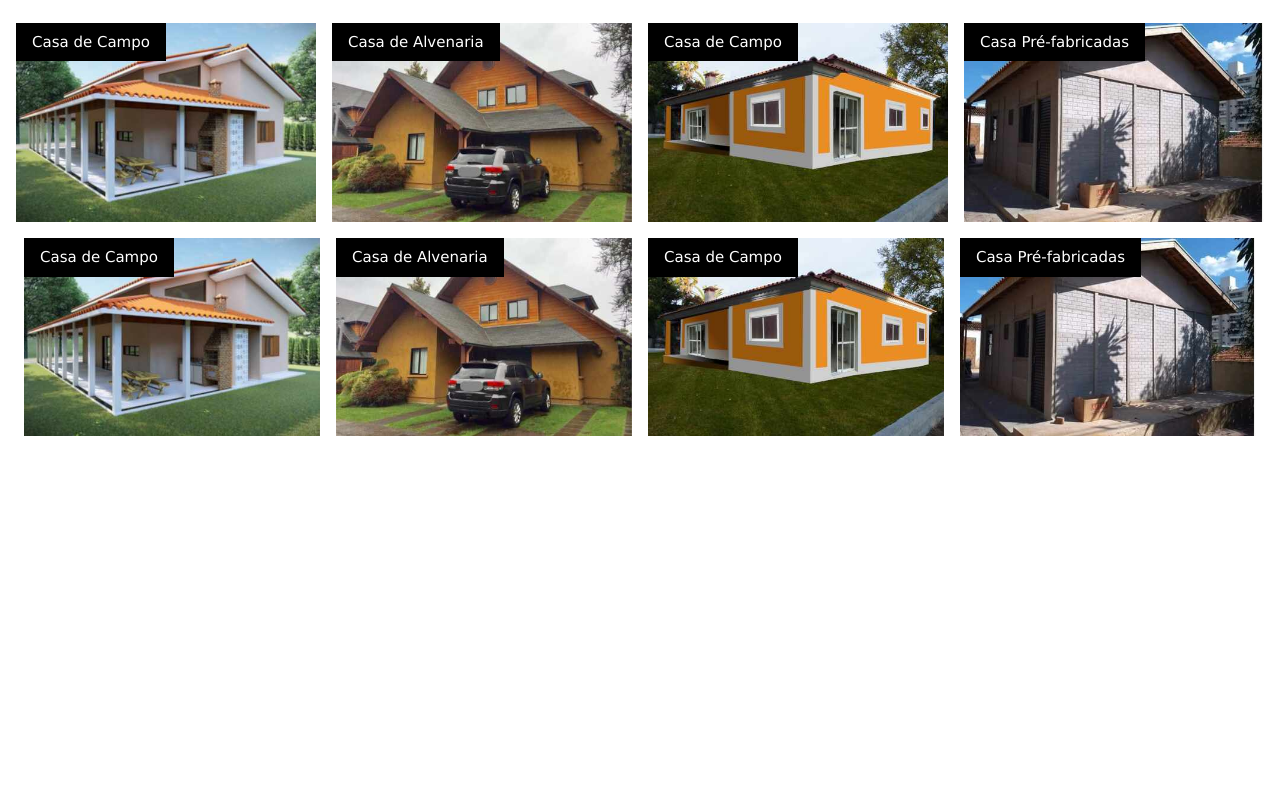
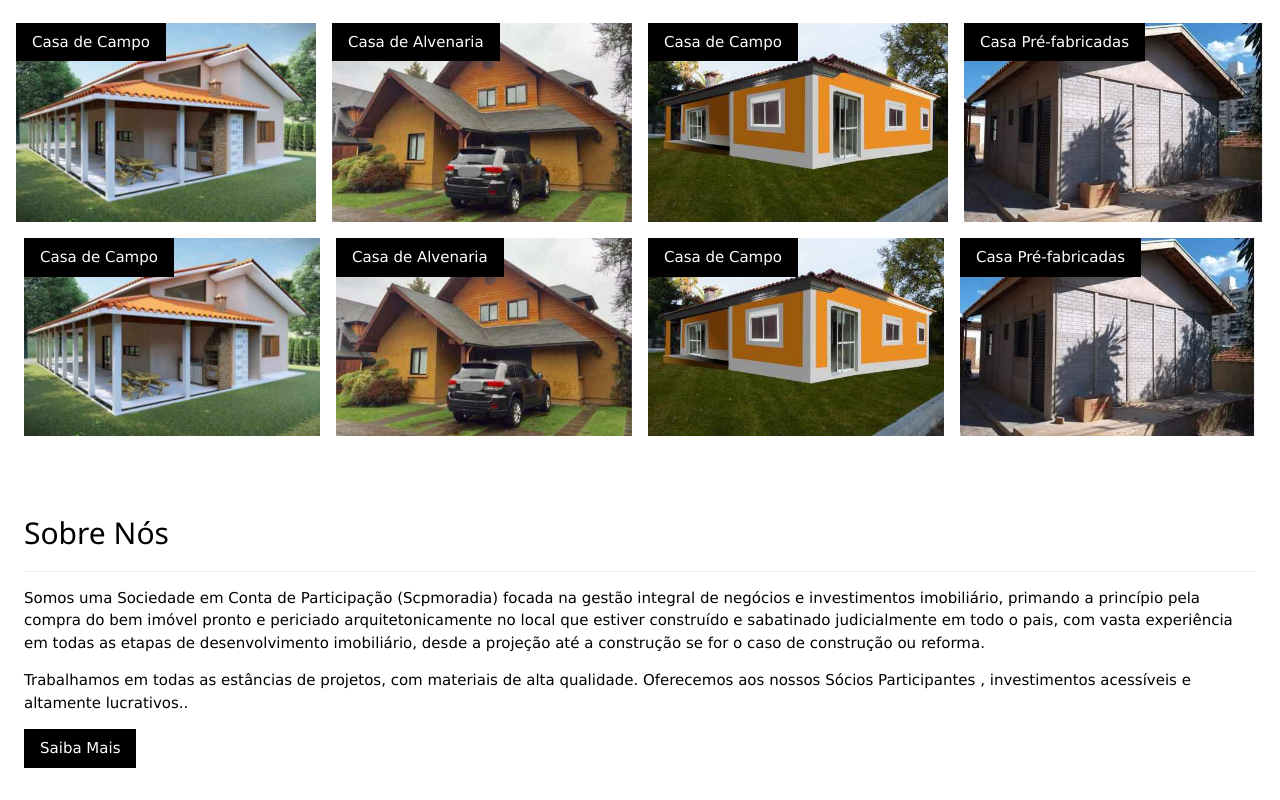
Before and after one commit to nildoeti/scpmoradia, a plain HTML site: page index.html in a window 1280 px wide. Shown: the part 806-1606 px from the top of the page. Before the commit the page ends 1258 px from the top, so only its background shows below. Drawn offline with Linux system fonts and the light colour scheme.

Commit message:
adicionado container sobre, e botão para a página sobre a empresa

```diff
--- a/index.html
+++ b/index.html
@@ -105,6 +105,18 @@
 
     </div>
 
+    <!-- Sobre -->
+    <div id="about" class="w3-container w3-padding-32">
+        <h2 class="w3-border-bottom w3-border-light-gray w3-padding-16">Sobre Nós</h2>
+        <p>
+            Somos uma Sociedade em Conta de Participação (Scpmoradia) focada na gestão integral de negócios e investimentos imobiliário, primando a princípio pela compra do bem imóvel pronto e periciado arquitetonicamente no local que estiver  construído e sabatinado judicialmente em todo o pais, com vasta experiência em todas as etapas de desenvolvimento imobiliário, desde a projeção até a construção se for o caso de construção ou reforma.
+        </p>
+        <p>
+            Trabalhamos em todas as estâncias de projetos, com materiais de alta qualidade. Oferecemos aos nossos Sócios Participantes , investimentos acessíveis  e altamente lucrativos..
+        </p>
+
+        <a href="#" class="w3-button w3-black">Saiba Mais</a>
+    </div>
 
 </body>
 </html>
```
